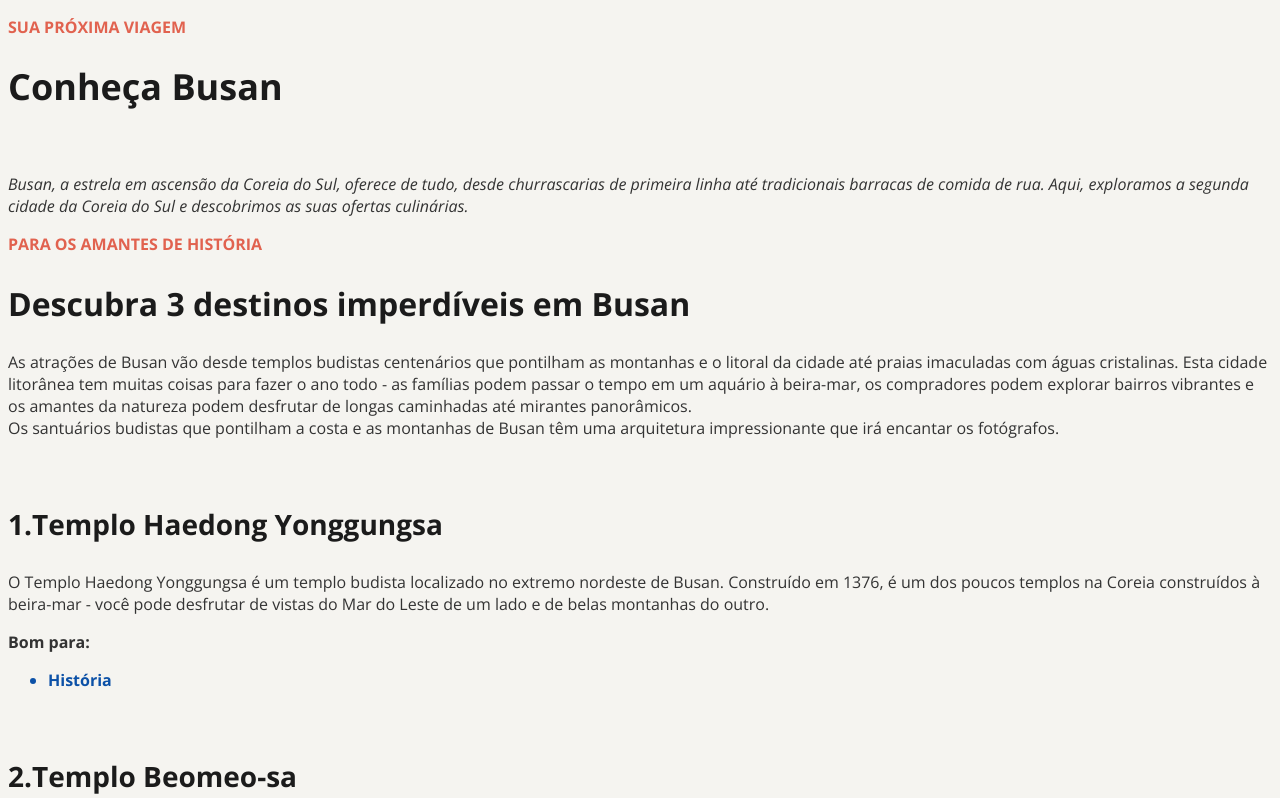
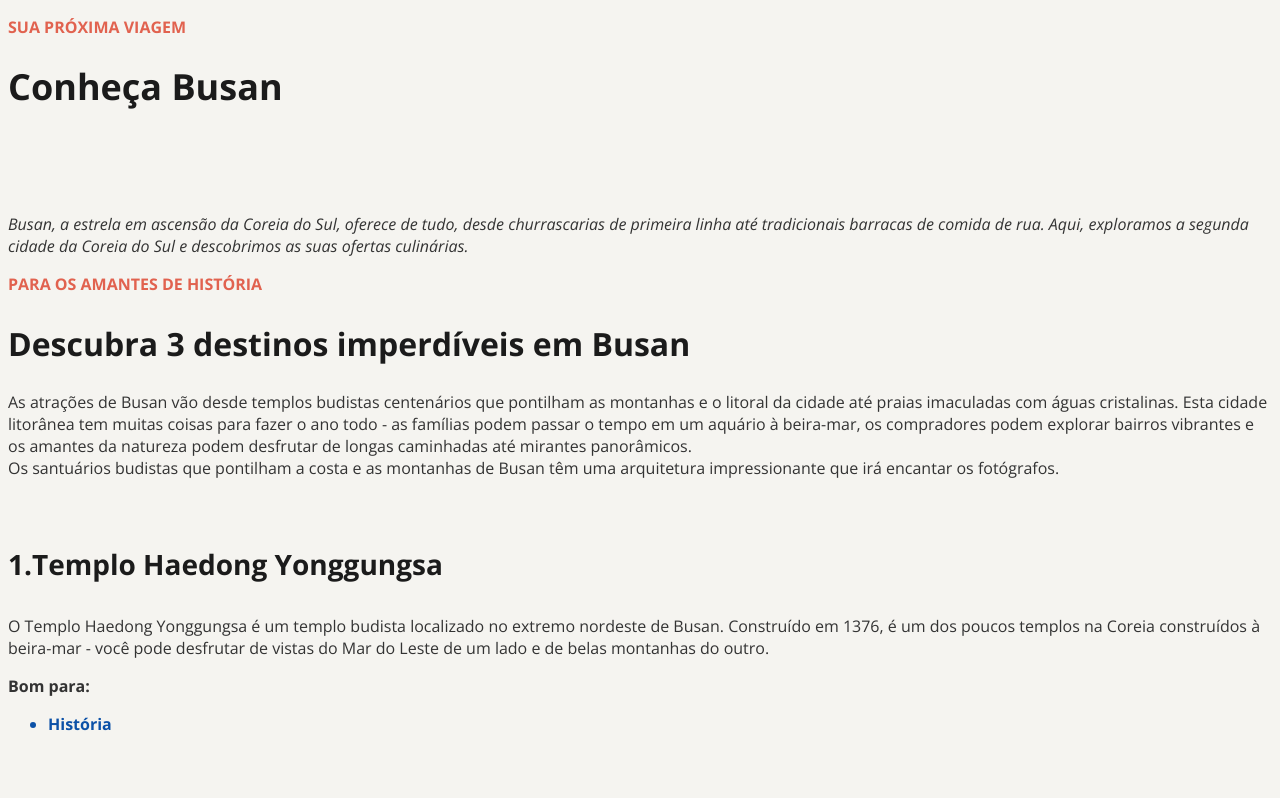
Before and after one commit to LaysaLacerda/LocalTuristico, a plain HTML site: page index.html in a window 1280 px wide. Shown: the top 798 px of the page. Drawn offline with nearby package versions, Linux system fonts and the light colour scheme.

Commit message:
Começando a ajustar os espaços

```diff
--- a/index.html
+++ b/index.html
@@ -10,6 +10,7 @@
     <link href="https://fonts.googleapis.com/css2?family=Open+Sans:ital,wght@0,300..800;1,300..800&display=swap" rel="stylesheet">
 </head>
 <body>
+    <div id="page">
         <main>
             <p class="headline">Sua próxima viagem</p>
             <h1>Conheça Busan</h1>
@@ -50,6 +51,7 @@
             <li>Orçamento </li>
         </ul>
     </main>
+    </div>
     <footer>
         <p>As melhores coisas para fazer em Busan mostram a reputação da cidade como um importante porto marítimo na Ásia. Frequentemente vista como a essência da Coreia do Sul, você experimentará uma atmosfera única em termos de diversidade étnica e cultural, já que a cidade recebe um público cosmopolita o ano todo. </p>
         <p>Feito com aaa pela Rocketseat</p>
--- a/style.css
+++ b/style.css
@@ -1,8 +1,17 @@
+/* * {
+    margin: 0;
+    padding: 0;
+} */
+
 body {
     font-family: "Open Sans", sans-serif;
     letter-spacing: 0%;
     background-color: #F5F4F0;
 
+}
+
+.page {
+    width: 800px;
 }
 
 h1, h2, h3, .headline{
@@ -12,6 +21,7 @@ h1, h2, h3, .headline{
 
 h1 {
     font-size: 36px;
+    padding-bottom: 40px;
 }
 
 h2 {
@@ -20,6 +30,7 @@ h2 {
 
 h3 {
     font-size: 28px;
+    padding-bottom: 4px;
 }
 
 p {
```
Lines whose indentation alone changed are shown as unchanged.
